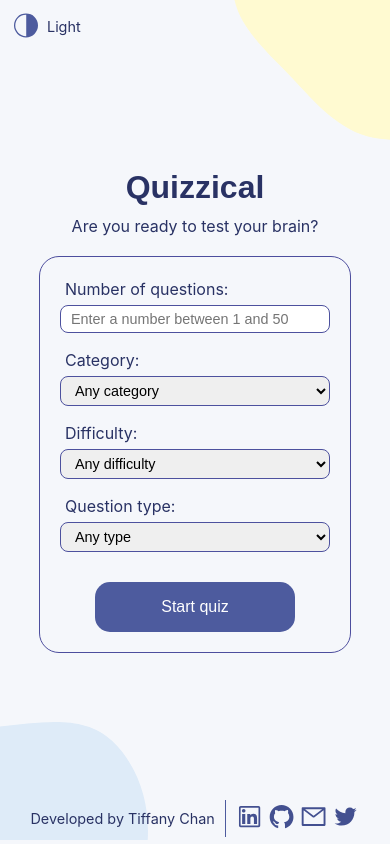
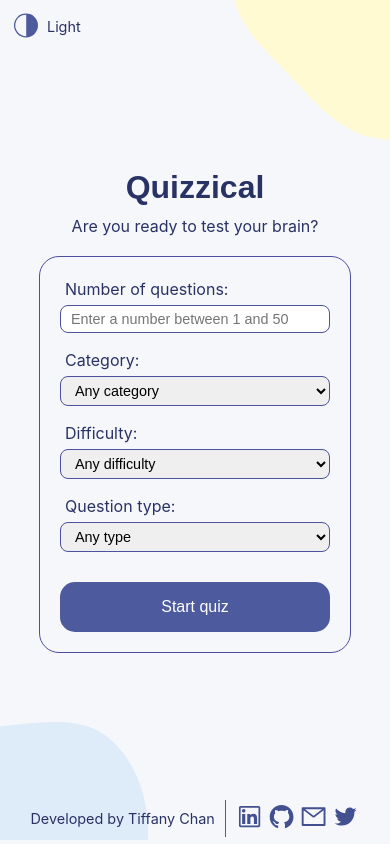
Before and after one commit to TiffanyChan614/React-Quizzical, a React (Vite) app: page / in a window 390 px wide. Built offline with nearby package versions, Linux system fonts and the light colour scheme.

Commit message:
Make start quiz button size responsive in small screens

```diff
--- a/src/App.jsx
+++ b/src/App.jsx
@@ -29,7 +29,7 @@ export default function App() {
   })
 
   const [theme, setTheme] = useState(
-    () => localStorage.getItem('theme') || 'light'
+    () => JSON.parse(localStorage.getItem('theme')) || 'light'
   )
 
   useEffect(() => {
--- a/src/styles.css
+++ b/src/styles.css
@@ -154,7 +154,6 @@ button:active:not(.back-btn) {
 .check-btn.dark {
   background-color: #d1d3dc;
   color: #293264;
-  border: 1px solid #4d4e9e;
 }
 
 .back-btn {
@@ -239,7 +238,7 @@ button:active:not(.back-btn) {
 }
 
 .play-again-btn {
-  background-color: #514d9e;
+  background-color: #4d5b9e;
   border-radius: 15px;
   padding: 10px 25px;
   color: white;
@@ -374,6 +373,10 @@ button:active:not(.back-btn) {
   .form {
     width: 100%;
   }
+  .start-btn,
+  .quiz-question--answers button {
+    width: 100%;
+  }
   .form > input::placeholder {
     font-size: 0.9rem;
   }
@@ -381,13 +384,11 @@ button:active:not(.back-btn) {
   .form > select {
     font-size: 0.9rem;
   }
-  button {
-    width: 100%;
-  }
   .quiz--buttons {
     width: 100%;
   }
   .quiz--buttons > button {
     height: 100%;
+    width: 100%;
   }
 }
```
